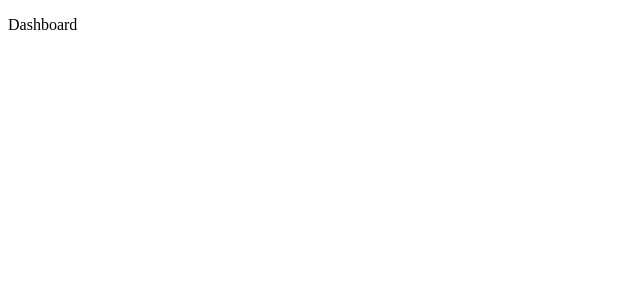
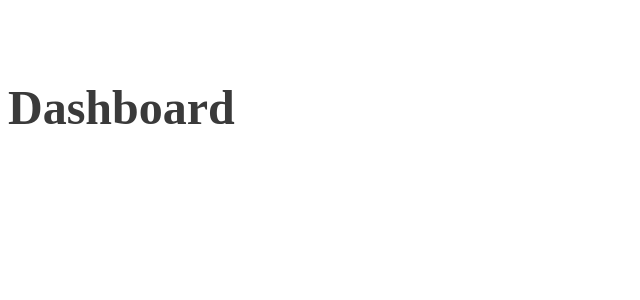
Before and after one commit to drigovz/gitcollection, a React (Create React App) app: page / in a window 1280 px wide. Shown: the top 300 px of the page, without its empty margins (0-640 px from the left). Built offline with nearby package versions, Linux system fonts and the light colour scheme.

Commit message:
feat: install and config styled component

```diff
--- a/package.json
+++ b/package.json
@@ -22,6 +22,7 @@
     "react-dom": "^18.2.0",
     "react-router-dom": "^6.6.2",
     "react-scripts": "5.0.1",
+    "styled-components": "^5.3.6",
     "typescript": "^4.9.4",
     "web-vitals": "^2.1.4"
   },
@@ -53,6 +54,7 @@
   },
   "devDependencies": {
     "@types/react-router-dom": "^5.3.3",
+    "@types/styled-components": "^5.1.26",
     "@typescript-eslint/eslint-plugin": "^5.48.1",
     "@typescript-eslint/parser": "^5.48.1",
     "eslint": "^8.31.0",
--- a/src/pages/Dashboard/index.tsx
+++ b/src/pages/Dashboard/index.tsx
@@ -1,5 +1,6 @@
 import React from 'react';
+import { Title } from './styles';
 
 export const Dashboard: React.FC = () => {
-  return <p>Dashboard</p>;
+  return <Title>Dashboard</Title>;
 };
--- /dev/null
+++ b/src/pages/Dashboard/styles.ts
@@ -0,0 +1,9 @@
+import styled from 'styled-components';
+
+export const Title = styled.h1`
+  font-size: 48px;
+  color: #3a3a3a;
+  max-width: 450px;
+  line-height: 56px;
+  margin-top: 80px;
+`;
```
Also changed, not shown: tsconfig.json (+2 -8 lines), 2 other files (tests, documents, lock files or other folders).
